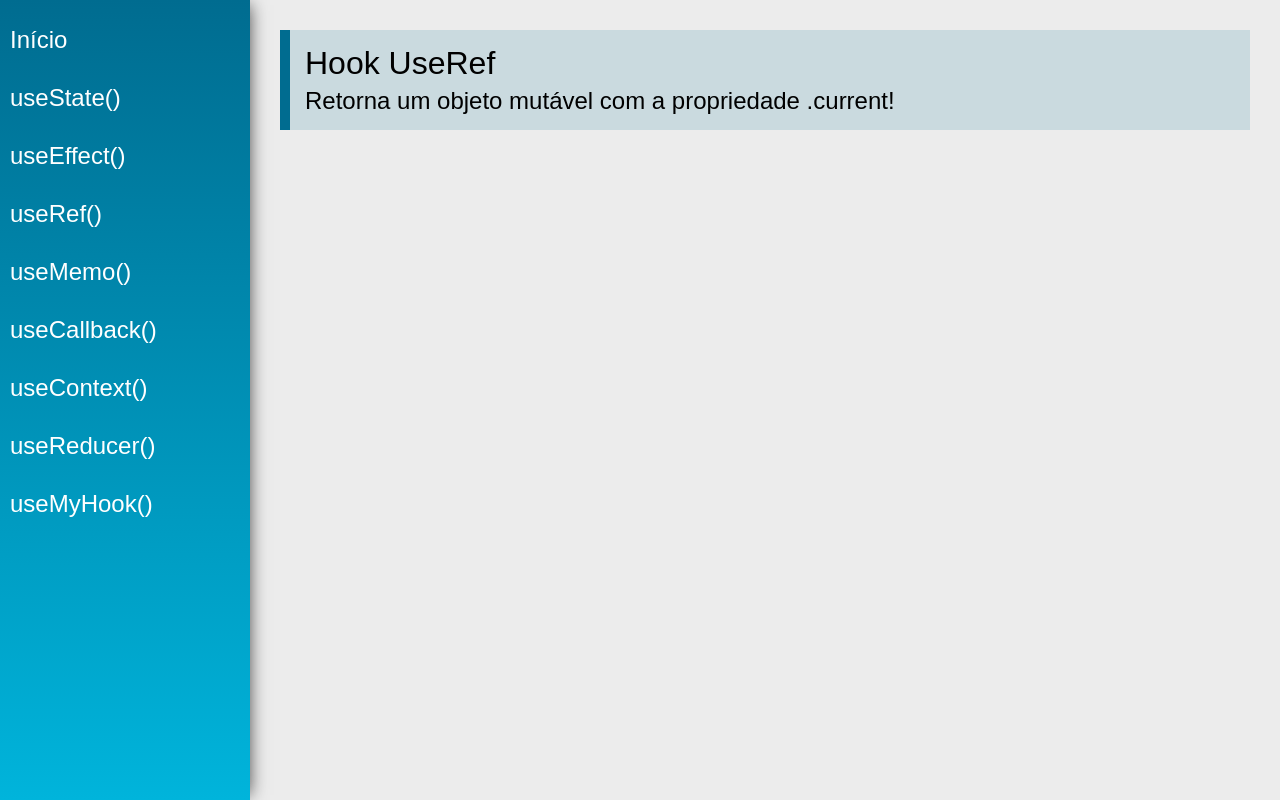
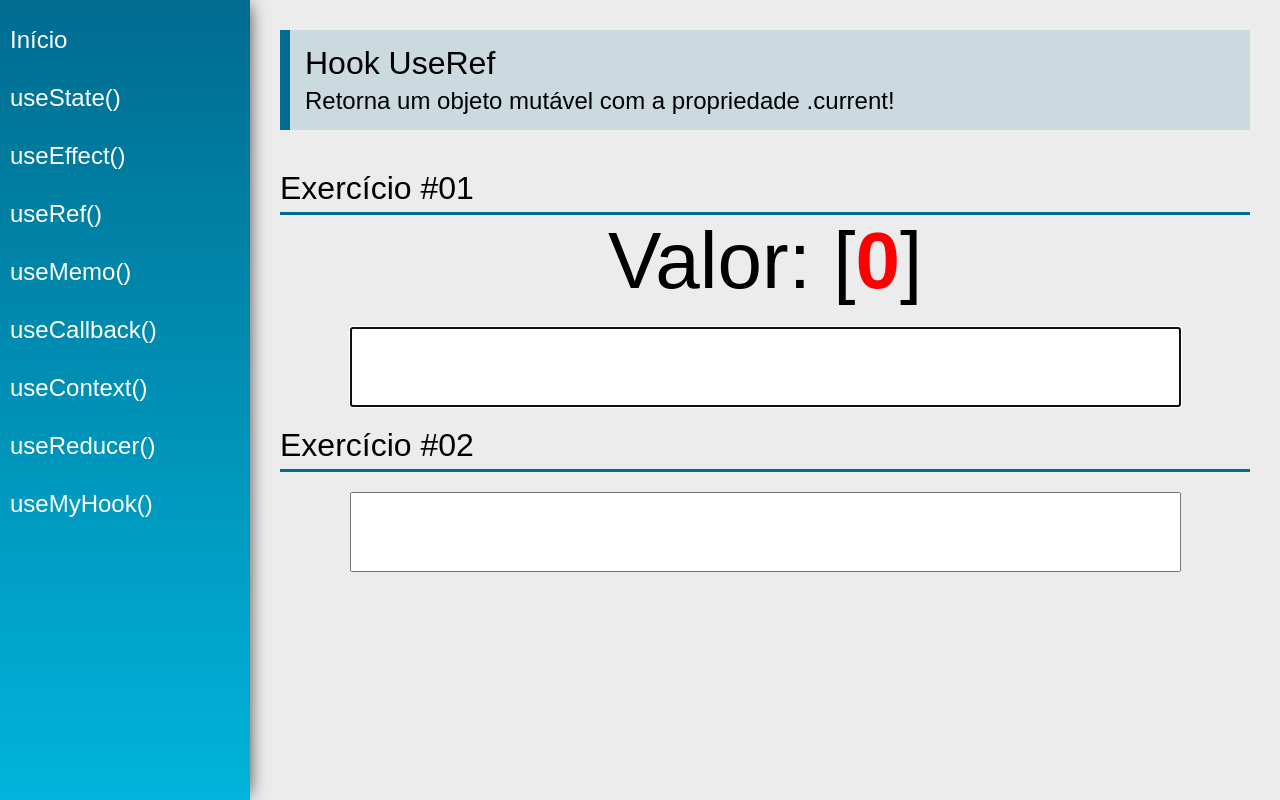
Before and after one commit to victor-vas/hooks, a React (Create React App) app: page /useRef in a window 1280 px wide. Built offline with nearby package versions, Linux system fonts and the light colour scheme.

Commit message:
updated view UseRef

```diff
--- a/src/views/examples/UseRef.tsx
+++ b/src/views/examples/UseRef.tsx
@@ -1,13 +1,60 @@
-import React from 'react';
+import React, { useEffect, useRef, useState } from 'react';
 import PageTitle from '../../components/PageTitle';
+import SectionTitle from '../../components/SectionTitle';
 
 const UseRef = () => {
+  const [value1, setValue1] = useState('');
+  const [value2, setValue2] = useState('');
+
+  const count = useRef(0);
+  const myInput1 = useRef<HTMLInputElement>(null);
+  const myInput2 = useRef<HTMLInputElement>(null);
+
+  const mergeString = (string1: string, string2: string) =>
+    [...string1].map((letter, index) => `${letter}${string2[index] || ''}`);
+
+  useEffect(() => {
+    count.current++;
+    myInput2.current?.focus();
+  }, [value1]);
+
+  useEffect(() => {
+    count.current++;
+    myInput1.current?.focus();
+  }, [value2]);
+
   return (
     <div className="UseRef">
       <PageTitle
         title="Hook UseRef"
         subtitle="Retorna um objeto mutável com a propriedade .current!"
       />
+      <SectionTitle title="Exercício #01" />
+      <div className="center">
+        <div>
+          <span className="text">
+            Valor: {mergeString(value1, value2)} [
+            <span className="text red">{count.current}</span>]
+          </span>
+        </div>
+        <input
+          type="text"
+          className="input"
+          value={value1}
+          onChange={(e) => setValue1(e.target.value)}
+          ref={myInput1}
+        />
+      </div>
+      <SectionTitle title="Exercício #02" />
+      <div className="center">
+        <input
+          type="text"
+          className="input"
+          value={value2}
+          onChange={(e) => setValue2(e.target.value)}
+          ref={myInput2}
+        />
+      </div>
     </div>
   );
 };
--- a/tsconfig.json
+++ b/tsconfig.json
@@ -18,7 +18,8 @@
     "resolveJsonModule": true,
     "isolatedModules": true,
     "noEmit": true,
-    "jsx": "react"
+    "jsx": "react",
+    "downlevelIteration": true
   },
   "include": [
     "src"
```
